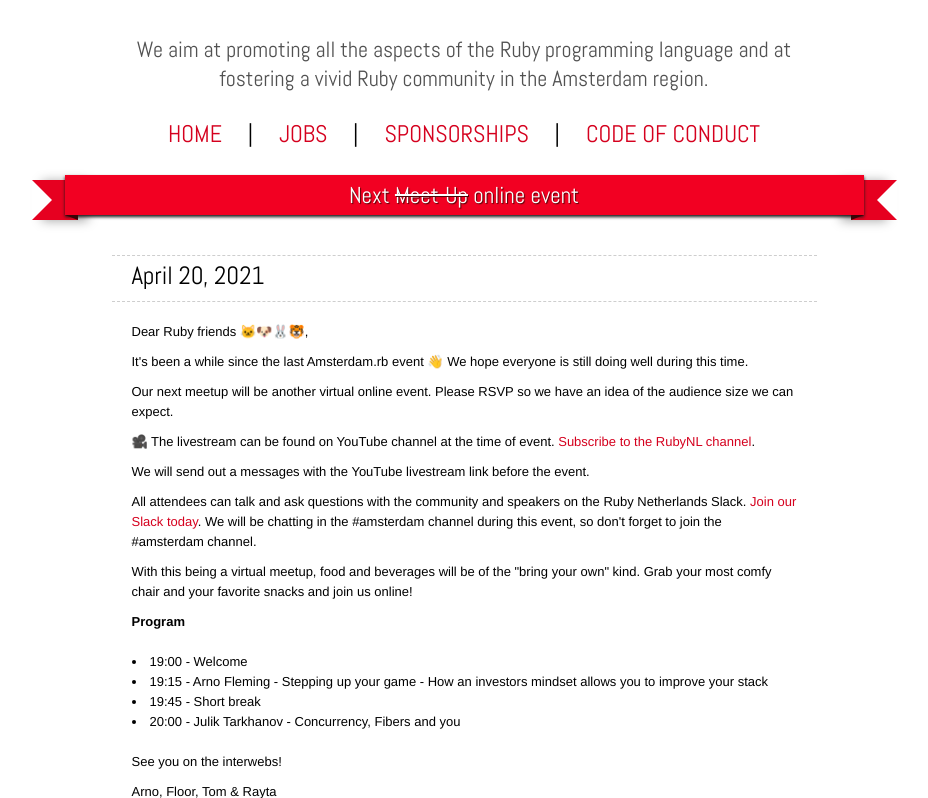
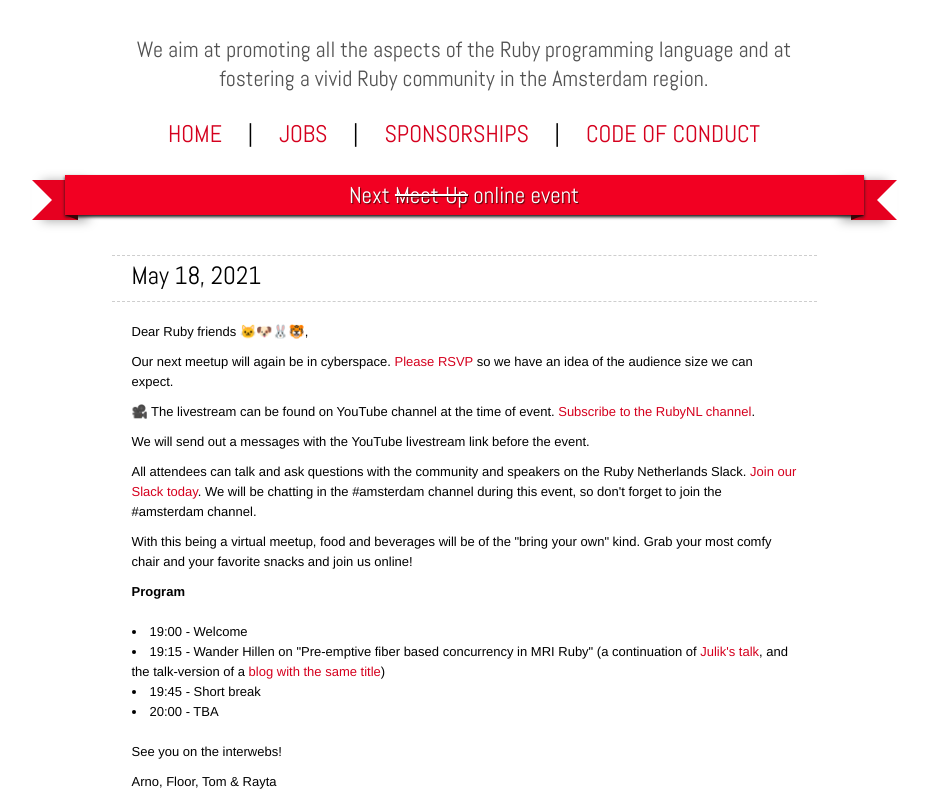
Before and after one commit to amsrb/amsrb.github.com, a Jekyll site: the page built from index.html, in a window 1280 px wide and 900 px high, scrolled down 253 px, cut to the strip 0-798 px from the top of the window. Shown: the whole strip, without its empty margins (176-1104 px from the left). Built offline with Jekyll 4.4.1, drawn with Linux system fonts in a browser that asks for light colours; comment, search, counter and statistics services are not loaded.

Commit message:
Update to the May 18 meetup

```diff
--- a/index.html
+++ b/index.html
@@ -11,7 +11,7 @@
     <div class="details">
 
         <div class="date-loc">
-        <p class="date">April 20, 2021</p>
+        <p class="date">May 18, 2021</p>
         <p class="loc">
         <a href="link" title="location"></a>
         </p>
@@ -21,9 +21,7 @@
       <div class="content">
         <p>Dear Ruby friends 🐱🐶🐰🐯,</p>
 
-        <p>It's been a while since the last Amsterdam.rb event 👋 We hope everyone is still doing well during this time.</p>
-
-        <p>Our next meetup will be another virtual online event. Please RSVP so we have an idea of the audience size we can expect.</p>
+        <p>Our next meetup will again be in cyberspace. <a href="https://www.meetup.com/Amsterdam-rb/events/">Please RSVP</a> so we have an idea of the audience size we can expect.</p>
 
         <p>🎥 The livestream can be found on YouTube channel at the time of event. <a href="https://www.youtube.com/channel/UCyExf-593j4hjN_cFCSnr2w">Subscribe to the RubyNL channel</a>.</p>
         <p>We will send out a messages with the YouTube livestream link before the event.</p>
@@ -35,9 +33,9 @@
         <p><strong>Program</strong></p>
         <ul class="list-disc">
           <li>19:00 - Welcome</li>
-          <li>19:15 - Arno Fleming - Stepping up your game - How an investors mindset allows you to improve your stack</li>
+          <li>19:15 - Wander Hillen on "Pre-emptive fiber based concurrency in MRI Ruby" (a continuation of <a href="https://www.youtube.com/watch?v=nk24WMICx4k" target="_blank">Julik's talk</a>, and the talk-version of a <a href="https://wjwh.eu/posts/2021-02-07-ruby-preemptive-fiber.html" target="_blank">blog with the same title</a>)</li>
           <li>19:45 - Short break</li>
-          <li>20:00 - Julik Tarkhanov - Concurrency, Fibers and you</li>
+          <li>20:00 - TBA</li>
         </ul>
 
         <p>See you on the interwebs!</p>
@@ -49,7 +47,7 @@
         <p>PS. Are you interested in giving a talk at a future meetup? Contact us on Twitter (<a href="https://twitter.com/amsrb">@amsrb</a>), Email (<a href="mailto:amsrborgs@rubynl.org">amsrborgs@rubynl.org</a>), or on Slack (@Arno - he/him, @FloorD, @tombruijn or @rayta).</p>
       </div>
       <div class="button-wrapper">
-        <a class="button" href="https://www.meetup.com/Amsterdam-rb/events/277117196/">Click here to RSVP</a>
+        <a class="button" href="https://www.meetup.com/Amsterdam-rb/events/">Click here to RSVP</a>
       </div>
     </div>
   </div>
```
